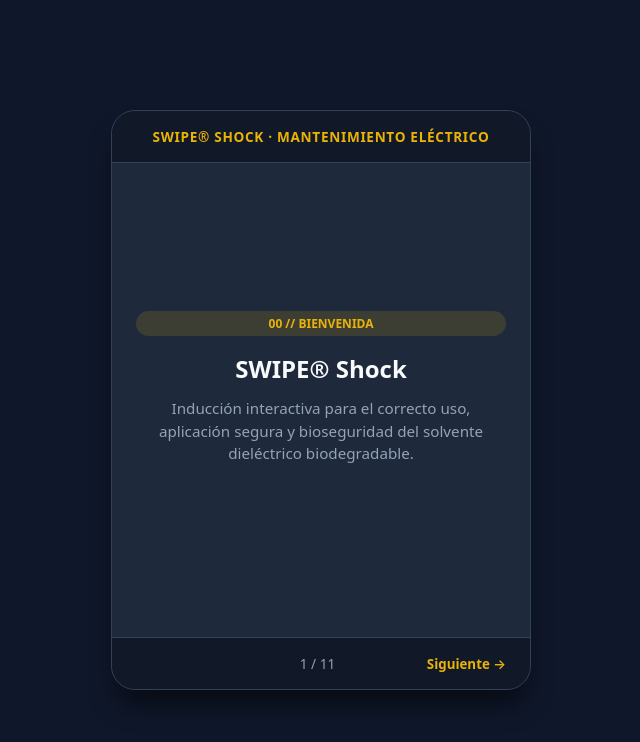
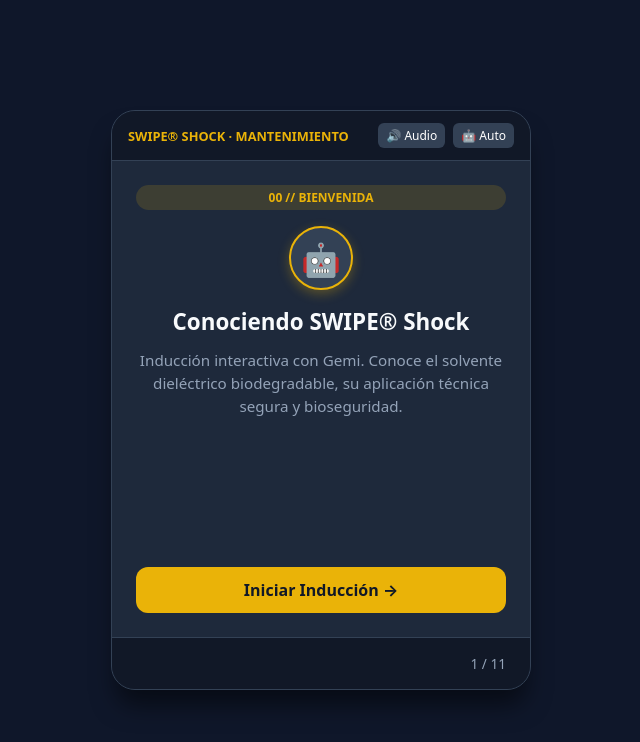
Before and after one commit to SWIPEGDL-GUIAS/swipe-shock-inducci-n, a plain HTML site: page index.html in a window 1280 px wide. Shown: the whole page, without its empty margins (319-959 px from the left). Drawn offline with Linux system fonts and the light colour scheme.

Commit message:
Update index.html

```diff
--- a/index.html
+++ b/index.html
@@ -16,14 +16,19 @@
         * { box-sizing: border-box; margin: 0; padding: 0; font-family: system-ui, -apple-system, sans-serif; }
         body { background-color: var(--bg-dark); color: var(--text-main); min-height: 100vh; display: flex; flex-direction: column; align-items: center; justify-content: center; padding: 1rem; }
         .container { width: 100%; max-width: 420px; background: var(--card-bg); border-radius: 1.5rem; border: 1px solid var(--border); box-shadow: 0 20px 25px -5px rgb(0 0 0 / 0.5); overflow: hidden; display: flex; flex-direction: column; min-height: 580px; }
-        header { background: #111827; padding: 1rem; text-align: center; border-bottom: 1px solid var(--border); font-size: 0.85rem; color: var(--accent); font-weight: 600; letter-spacing: 0.05em; }
+        header { background: #111827; padding: 0.75rem 1rem; display: flex; justify-content: space-between; align-items: center; border-bottom: 1px solid var(--border); font-size: 0.8rem; color: var(--accent); font-weight: 600; }
+        .top-controls { display: flex; gap: 0.5rem; }
+        .control-btn { background: #334155; border: none; color: #fff; padding: 0.25rem 0.5rem; border-radius: 0.375rem; font-size: 0.75rem; cursor: pointer; }
+        .control-btn.active { background: var(--accent); color: #111827; font-weight: 700; }
         .content { padding: 1.5rem; flex: 1; display: flex; flex-direction: column; justify-content: center; text-align: center; }
-        h1 { font-size: 1.5rem; margin-bottom: 0.75rem; color: var(--text-main); }
-        p { color: var(--text-muted); font-size: 0.95rem; line-height: 1.5; margin-bottom: 1.5rem; }
+        h1 { font-size: 1.4rem; margin-bottom: 0.75rem; color: var(--text-main); }
+        p { color: var(--text-muted); font-size: 0.95rem; line-height: 1.5; margin-bottom: 1rem; }
         .badge { display: inline-block; background: rgba(234, 179, 8, 0.15); color: var(--accent); padding: 0.25rem 0.75rem; border-radius: 9999px; font-size: 0.75rem; font-weight: 600; margin-bottom: 1rem; }
+        .avatar-container { margin-bottom: 1rem; display: flex; justify-content: center; }
+        .avatar { width: 64px; height: 64px; background: #334155; border-radius: 50%; display: flex; align-items: center; justify-content: center; font-size: 2rem; border: 2px solid var(--accent); box-shadow: 0 4px 12px rgba(234, 179, 8, 0.3); }
         .btn { background: var(--accent); color: #111827; border: none; padding: 0.75rem 1.5rem; border-radius: 0.75rem; font-weight: 700; font-size: 1rem; cursor: pointer; transition: opacity 0.2s; width: 100%; margin-top: auto; }
         .btn:hover { opacity: 0.9; }
-        .footer-nav { display: flex; justify-content: space-between; padding: 1rem 1.5rem; background: #111827; border-top: 1px solid var(--border); font-size: 0.85rem; color: var(--text-muted); }
+        .footer-nav { display: flex; justify-content: space-between; align-items: center; padding: 1rem 1.5rem; background: #111827; border-top: 1px solid var(--border); font-size: 0.85rem; color: var(--text-muted); }
         .footer-nav button { background: none; border: none; color: var(--accent); cursor: pointer; font-weight: 600; }
         .list-box { text-align: left; background: #0f172a; padding: 1rem; border-radius: 0.75rem; margin-bottom: 1rem; font-size: 0.85rem; }
         .list-box li { margin-bottom: 0.5rem; color: var(--text-muted); }
@@ -33,10 +38,16 @@
 <body>
 
     <div class="container">
-        <header id="header-title">SWIPE® SHOCK · MANTENIMIENTO ELÉCTRICO</header>
+        <header>
+            <span id="header-title">SWIPE® SHOCK · MANTENIMIENTO</span>
+            <div class="top-controls">
+                <button class="control-btn" id="audio-btn" onclick="toggleAudio()">🔊 Audio</button>
+                <button class="control-btn" id="auto-btn" onclick="toggleAuto()">🤖 Auto</button>
+            </div>
+        </header>
 
         <div class="content" id="slide-content">
-            <!-- Contenido dinámico por JavaScript -->
+            <!-- Contenido dinámico -->
         </div>
 
         <div class="footer-nav">
@@ -50,77 +61,86 @@
         const slides = [
             {
                 badge: "00 // BIENVENIDA",
-                title: "SWIPE® Shock",
-                text: "Inducción interactiva para el correcto uso, aplicación segura y bioseguridad del solvente dieléctrico biodegradable.",
-                actionText: "Iniciar Inducción"
+                title: "Conociendo SWIPE® Shock",
+                text: "Inducción interactiva con Gemi. Conoce el solvente dieléctrico biodegradable, su aplicación técnica segura y bioseguridad.",
+                showAvatar: true,
+                isWelcome: true
             },
             {
                 badge: "01 // PERFIL DEL PRODUCTO",
                 title: "¿Qué es SWIPE® Shock?",
-                text: "Es un solvente dieléctrico formulado con destilados cítricos biodegradables (d-limoneno) diseñado para limpieza de equipos eléctricos fuera de operación[cite: 5, 8]. Remueve grasa, aceite y carboncillos eficazmente[cite: 5]."
+                text: "Es un solvente dieléctrico formulado con destilados cítricos biodegradables (d-limoneno) diseñado para la limpieza de equipos eléctricos fuera de operación. Remueve grasa, aceite y carboncillos de forma eficaz.",
+                showAvatar: true
             },
             {
                 badge: "02 // MECANISMO TÉCNICO",
                 title: "Rigidez Dieléctrica Superior",
-                text: "Posee una alta rigidez dieléctrica certificada en laboratorio (superior a 36.2 kV), lo que impide la formación de arcos eléctricos[cite: 3, 5]. No deja residuos de evaporación[cite: 5]."
+                text: "Posee alta rigidez dieléctrica certificada en laboratorio (superior a 36.2 kV), lo que impide la formación de arcos eléctricos. No deja residuos de evaporación.",
+                showAvatar: true
             },
             {
                 badge: "03 // COMPATIBILIDAD",
                 title: "¿Dónde SÍ y dónde NO?",
+                showAvatar: true,
                 isHtml: true,
                 text: `
                     <ul class="list-box">
-                        <li><strong>Áreas SÍ:</strong> Motores eléctricos fuera de operación, tableros de control, arrancadores y conectores[cite: 5].</li>
-                        <li><strong>Restricción:</strong> Nunca aplicar en equipos energizados o en operación[cite: 5].</li>
+                        <li><strong>Áreas SÍ:</strong> Motores eléctricos fuera de operación, tableros de control, arrancadores y conectores.</li>
+                        <li><strong>Restricción:</strong> Nunca aplicar en equipos energizados o en operación.</li>
                     </ul>`
             },
             {
                 badge: "04 // DOSIFICACIÓN",
                 title: "Uso Directo",
-                text: "El producto se aplica de forma concentrada (sin diluir). En superficies con acumulaciones muy gruesas, se recomienda auxiliarse con la fibra verde SWIPE®[cite: 5]."
+                text: "El producto se aplica de forma concentrada (sin diluir). En superficies con acumulaciones muy gruesas, se recomienda auxiliarse con la fibra verde SWIPE®.",
+                showAvatar: true
             },
             {
                 badge: "05 // FLUJO DE TURNO",
                 title: "Rutina en 4 Pasos",
+                showAvatar: true,
                 isHtml: true,
                 text: `
                     <ul class="list-box">
-                        <li>1. Sopletear el equipo con aire para retirar polvo grueso[cite: 5].</li>
-                        <li>2. Aplicar SWIPE® Shock de manera uniforme[cite: 5].</li>
-                        <li>3. Tallar con fibra si hay capas adheridas[cite: 5].</li>
-                        <li>4. Sopletear nuevamente para un secado rápido[cite: 5].</li>
+                        <li>1. Sopletear el equipo con aire para retirar polvo grueso.</li>
+                        <li>2. Aplicar SWIPE® Shock de manera uniforme.</li>
+                        <li>3. Tallar con fibra si hay capas adheridas.</li>
+                        <li>4. Sopletear nuevamente para un secado rápido.</li>
                     </ul>`
             },
             {
                 badge: "06 // BIOSEGURIDAD",
                 title: "EPP Obligatorio",
+                showAvatar: true,
                 isHtml: true,
                 text: `
                     <ul class="list-box">
-                        <li><strong>Ojos:</strong> Gafas protectoras con protección lateral[cite: 13].</li>
-                        <li><strong>Manos:</strong> Guantes de nitrilo (grosor 0.4 mm, >480 min de resistencia)[cite: 13].</li>
-                        <li><strong>Vías Respiratorias:</strong> Mascarilla para vapores orgánicos (Tipo A)[cite: 13].</li>
+                        <li><strong>Ojos:</strong> Gafas protectoras con protección lateral.</li>
+                        <li><strong>Manos:</strong> Guantes de nitrilo (grosor 0.4 mm, >480 min de resistencia).</li>
+                        <li><strong>Vías Respiratorias:</strong> Mascarilla para vapores orgánicos (Tipo A).</li>
                     </ul>`
             },
             {
                 badge: "07 // ALMACENAMIENTO",
                 title: "Control y Seguridad",
-                text: "Líquido inflamable Categoría 3[cite: 8]. Mantener en recipientes herméticos etiquetados, alejados de fuentes de calor, chispas o llamas[cite: 12]. Temperatura óptima de almacenamiento: 25°C[cite: 12]."
+                text: "Líquido inflamable Categoría 3. Mantener en recipientes herméticos etiquetados, alejados de fuentes de calor, chispas o llamas. Temperatura óptima de almacenamiento: 25°C.",
+                showAvatar: true
             },
             {
                 badge: "08 // RESPUESTA INMEDIATA",
                 title: "Protocolos de Emergencia",
-                text: "En caso de contacto con la piel, lavar con agua y jabón abundante[cite: 10]. En salpicaduras oculares, enjuagar de inmediato. Para derrames, contener con material absorbente no combustible (arena o vermiculita)[cite: 11]."
+                text: "En caso de contacto con la piel, lavar con agua y jabón abundante. En salpicaduras oculares, enjuagar de inmediato. Para derrames, contener con material absorbente no combustible.",
+                showAvatar: true
             },
             {
                 badge: "09 // VERIFICACIÓN RÁPIDA",
                 title: "Mini-Quiz Técnico",
-                text: "¿Cuál es una condición indispensable antes de aplicar SWIPE® Shock en un motor eléctrico?",
+                showAvatar: true,
                 isHtml: true,
                 text: `
-                    <p style="font-size:0.9rem; margin-bottom:0.75rem;">¿Cuál es una condición indispensable antes de aplicar el producto?</p>
+                    <p style="font-size:0.85rem; margin-bottom:0.75rem;">¿Cuál es una condición indispensable antes de aplicar SWIPE® Shock?</p>
                     <div style="text-align:left; font-size:0.85rem; background:#0f172a; padding:0.75rem; border-radius:0.5rem;">
-                        <input type="radio" name="q" id="q1"> <label for="q1">Que el equipo esté fuera de operación[cite: 5]</label><br><br>
+                        <input type="radio" name="q" id="q1"> <label for="q1">Que el equipo esté fuera de operación</label><br><br>
                         <input type="radio" name="q" id="q2"> <label for="q2">Diluirlo en agua 1:10</label><br><br>
                         <input type="radio" name="q" id="q3"> <label for="q3">Mantenerlo conectado a la corriente</label>
                     </div>`
@@ -128,11 +148,15 @@
             {
                 badge: "10 // CIERRE",
                 title: "¡Inducción Concluida!",
-                text: "Has completado la guía técnica de SWIPE® Shock. Recuerda consultar siempre la hoja MSDS ante cualquier duda operativa[cite: 6]."
+                text: "Has completado la guía técnica de SWIPE® Shock. Recuerda consultar siempre la hoja MSDS ante cualquier duda operativa.",
+                showAvatar: true
             }
         ];
 
         let currentSlide = 0;
+        let isAuto = false;
+        let isAudio = false;
+        let autoTimer = null;
 
         function renderSlide() {
             const slide = slides[currentSlide];
@@ -143,15 +167,20 @@
                 bodyContent = slide.text;
             }
 
+            let avatarHtml = slide.showAvatar ? `<div class="avatar-container"><div class="avatar">🤖</div></div>` : '';
+            let actionBtn = slide.isWelcome ? `<button class="btn" onclick="nextSlide()">Iniciar Inducción →</button>` : '';
+
             contentDiv.innerHTML = `
                 <div class="badge">${slide.badge}</div>
+                ${avatarHtml}
                 <h1>${slide.title}</h1>
                 ${bodyContent}
+                ${actionBtn}
             `;
 
             document.getElementById('slide-counter').innerText = `${currentSlide + 1} / ${slides.length}`;
             document.getElementById('btn-prev').style.visibility = currentSlide === 0 ? 'hidden' : 'visible';
-            document.getElementById('btn-next').innerText = currentSlide === slides.length - 1 ? 'Finalizar' : 'Siguiente →';
+            document.getElementById('btn-next').style.display = slide.isWelcome ? 'none' : 'block';
         }
 
         function nextSlide() {
@@ -161,6 +190,7 @@
             } else {
                 currentSlide = 0;
                 renderSlide();
+                stopAuto();
             }
         }
 
@@ -171,6 +201,40 @@
             }
         }
 
+        function toggleAuto() {
+            isAuto = !isAuto;
+            const btn = document.getElementById('auto-btn');
+            if (isAuto) {
+                btn.classList.add('active');
+                autoTimer = setInterval(() => {
+                    if (currentSlide < slides.length - 1) {
+                        nextSlide();
+                    } else {
+                        currentSlide = 0;
+                        renderSlide();
+                    }
+                }, 4000);
+            } else {
+                stopAuto();
+            }
+        }
+
+        function stopAuto() {
+            isAuto = false;
+            clearInterval(autoTimer);
+            document.getElementById('auto-btn').classList.remove('active');
+        }
+
+        function toggleAudio() {
+            isAudio = !isAudio;
+            const btn = document.getElementById('audio-btn');
+            if (isAudio) {
+                btn.classList.add('active');
+            } else {
+                btn.classList.remove('active');
+            }
+        }
+
         renderSlide();
     </script>
 </body>
```
